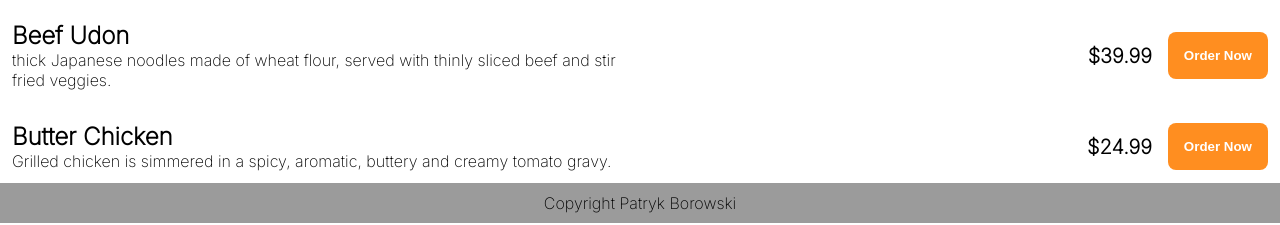
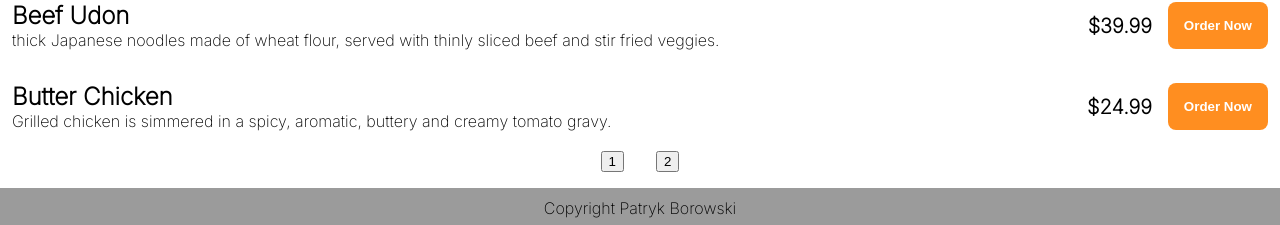
Before and after one commit to boobel/Delivery-App, a React (Create React App) app: page /shop in a window 1280 px wide. Shown: the part 727-952 px from the top of the page. Built offline with nearby package versions, Linux system fonts and the light colour scheme; data requests are answered from the project's data file.

Commit message:
implemented pagination as, also implemented stick footer to follow pagination

```diff
--- a/server/db.json
+++ b/server/db.json
@@ -39,6 +39,26 @@
       "name": "Butter Chicken",
       "description": "Grilled chicken is simmered in a spicy, aromatic, buttery and creamy tomato gravy.",
       "price": "24.99"
+    },
+    {
+      "name": "Pizza Funghi",
+      "description": "Thin crusted neapolitan pizza with marinara sauce and mushrooms",
+      "price": "12.99"
+    },
+    {
+      "name": "Pizza Funghi",
+      "description": "Thin crusted neapolitan pizza with marinara sauce and mushrooms",
+      "price": "12.99"
+    },
+    {
+      "name": "Pizza Funghi",
+      "description": "Thin crusted neapolitan pizza with marinara sauce and mushrooms",
+      "price": "12.99"
+    },
+    {
+      "name": "Pizza Funghi",
+      "description": "Thin crusted neapolitan pizza with marinara sauce and mushrooms",
+      "price": "12.99"
     }
   ],
   "filters": [
--- a/src/components/Footer.tsx
+++ b/src/components/Footer.tsx
@@ -2,11 +2,10 @@ import React from "react";
 import styled from "styled-components";
 
 const StyledFooter = styled.div`
-  display: flex;
-  justify-content: center;
-  align-items: center;
   background-color: #9b9b9b;
-  padding: 10px;
+  height: 40px;
+  text-align: center;
+  line-height: 40px;
 `;
 
 const Footer: React.FC = () => {
--- a/src/components/Meal.tsx
+++ b/src/components/Meal.tsx
@@ -35,7 +35,7 @@ const StyledName = styled.span`
 `;
 
 const StyledDescription = styled.span`
-  width: 50vw;
+  width: 80vw;
 `;
 
 const StyledRight = styled.div`
--- /dev/null
+++ b/src/components/Pagination.tsx
@@ -0,0 +1,48 @@
+import React from "react";
+import styled from "styled-components";
+import { paginationProps } from "../interfaces/shopModels";
+
+const StyledPagination = styled.div`
+  display: flex;
+  flex-direction: row;
+  justify-content: center;
+  align-items: center;
+  gap: 2rem;
+  margin-bottom: 1rem;
+`;
+
+const StyledPageButton = styled.button``;
+
+const Pagination: React.FC<paginationProps> = ({
+  postsPerPage,
+  totalPosts,
+  paginate,
+}) => {
+  const pageNumbers: number[] = [];
+
+  for (let i = 1; i <= Math.ceil(totalPosts / postsPerPage); i++) {
+    pageNumbers.push(i);
+  }
+
+  return (
+    <StyledPagination>
+      {pageNumbers.map((num) => {
+        return (
+          <StyledPageButton
+            onClick={() => {
+              paginate(num);
+            }}
+            onKeyDown={() => {
+              paginate(num);
+            }}
+            key={num}
+          >
+            {num}
+          </StyledPageButton>
+        );
+      })}
+    </StyledPagination>
+  );
+};
+
+export { Pagination };
--- a/src/globalStyles.tsx
+++ b/src/globalStyles.tsx
@@ -2,6 +2,7 @@ import { createGlobalStyle } from "styled-components";
 
 const GlobalStyle = createGlobalStyle`
   body {
+    height: 100vh;
     margin: 0;
     padding: 0;
     font-family: 'Inter', sans-serif;
--- a/src/pages/shop.tsx
+++ b/src/pages/shop.tsx
@@ -9,9 +9,10 @@ import { mealProps } from "../interfaces/shopModels";
 import { Meal } from "../components/Meal";
 import { MealFilter } from "../components/MealFilter";
 import { MealSort } from "../components/SortMeals";
+import { Pagination } from "../components/Pagination";
 
 const StyledWrapper = styled.div`
-  height: 100vh;
+  min-height: 100vh;
 `;
 
 const StyledMeals = styled.div`
@@ -19,6 +20,7 @@ const StyledMeals = styled.div`
   flex-direction: column;
   gap: 2rem;
   margin: 0.75rem;
+  margin-bottom: -40px;
 `;
 
 const StyledFilters = styled.div`
@@ -28,9 +30,15 @@ const StyledFilters = styled.div`
   padding: 0.5rem;
 `;
 
+const StyledPush = styled.div`
+  height: 60px;
+`;
+
 const Shop: React.FC = () => {
   const [mealResult, setMealResult] = useState<mealProps[]>([]);
   const [filterResult, setFilterResult] = useState<string[]>([]);
+  const [currentPage, setCurrentPage] = useState<number>(1);
+  const [postsPerPage] = useState<number>(8);
 
   useEffect(() => {
     const getMeals = async () => {
@@ -44,7 +52,18 @@ const Shop: React.FC = () => {
     getMeals();
   }, []);
 
+  //getting current page of posts
+  const idxofLastPost = currentPage * postsPerPage;
+  const idxofFirstPost = idxofLastPost - postsPerPage;
+  const currentPosts = mealResult.slice(idxofFirstPost, idxofLastPost);
+
+  //change page logic
+  const paginate = (pageNumber: number) => {
+    setCurrentPage(pageNumber);
+  };
+
   return (
+    <>
       <StyledWrapper>
         <Header />
         <StyledFilters>
@@ -58,7 +77,7 @@ const Shop: React.FC = () => {
         </StyledFilters>
         <MealSort />
         <StyledMeals>
-        {mealResult.map((meal) => {
+          {currentPosts.map((meal) => {
             return (
               <>
                 <Meal
@@ -71,8 +90,16 @@ const Shop: React.FC = () => {
             );
           })}
         </StyledMeals>
+        <StyledPush />
+
+        <Pagination
+          postsPerPage={postsPerPage}
+          totalPosts={mealResult.length}
+          paginate={paginate}
+        />
         <Footer />
       </StyledWrapper>
+    </>
   );
 };
 
```
Also changed, not shown: src/interfaces/shopModels.ts (+8 -1 lines). Lines whose indentation alone changed are shown as unchanged.
